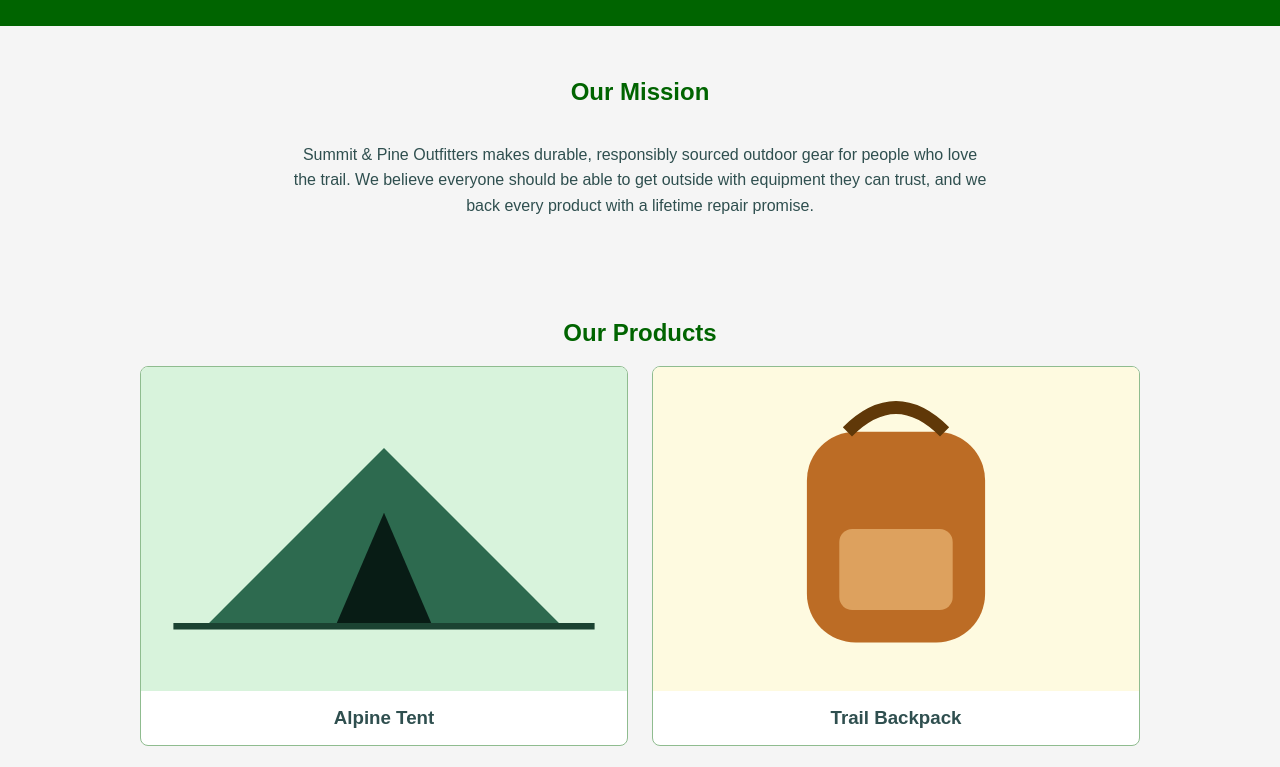
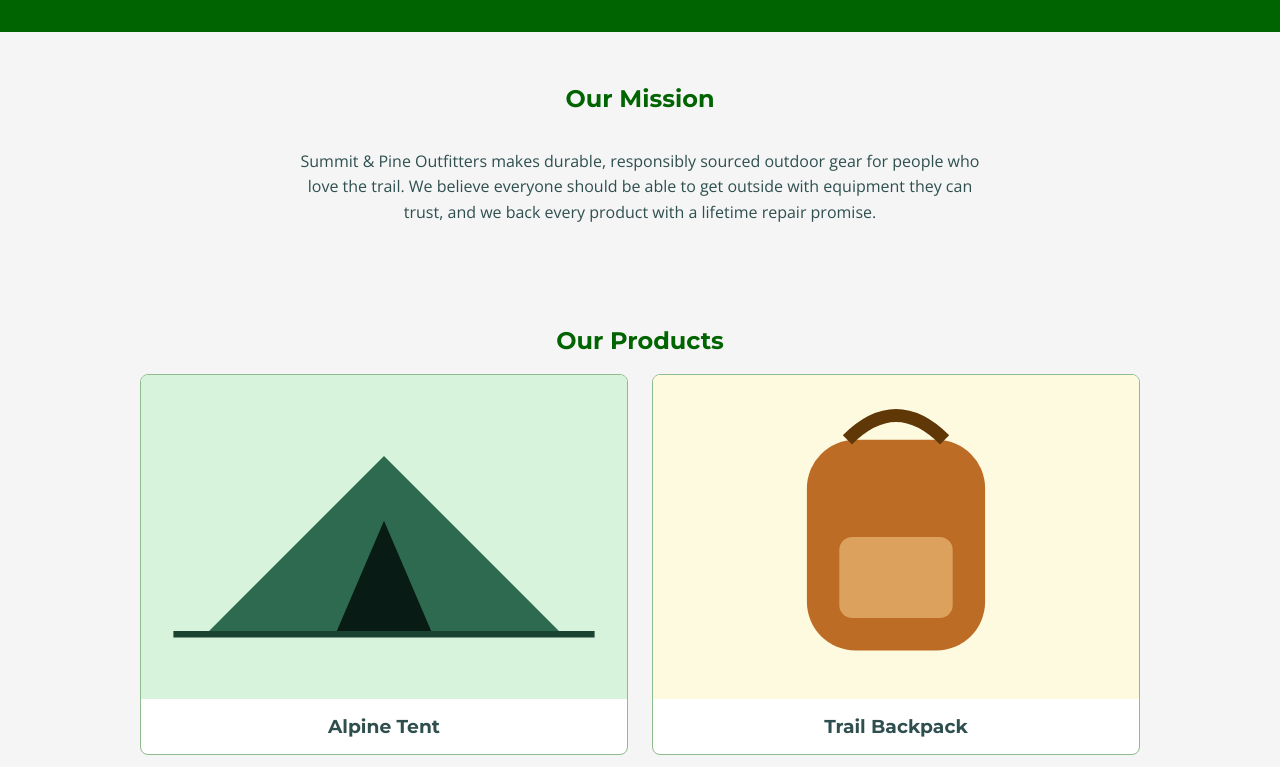
Before and after one commit to hevolx/Company-Home-Page-with-Flexbox, a plain HTML site: page index.html in a window 1280 px wide. Shown: the part 296-1063 px from the top of the page. Drawn offline with nearby package versions, Linux system fonts and the light colour scheme.

Commit message:
feat: add Google Fonts for headings and body text
Load Montserrat for headings and Open Sans for body text from the
Google Fonts API, with sans-serif fallbacks.

```diff
--- a/index.html
+++ b/index.html
@@ -4,6 +4,9 @@
   <meta charset="UTF-8">
   <meta name="viewport" content="width=device-width, initial-scale=1.0">
   <title>Summit &amp; Pine Outfitters</title>
+  <link rel="preconnect" href="https://fonts.googleapis.com">
+  <link rel="preconnect" href="https://fonts.gstatic.com" crossorigin>
+  <link href="https://fonts.googleapis.com/css2?family=Montserrat:wght@600;700&family=Open+Sans:wght@400;600&display=swap" rel="stylesheet">
   <link rel="stylesheet" href="style.css">
 </head>
 <body>
--- a/style.css
+++ b/style.css
@@ -10,9 +10,15 @@
 
 body {
   margin: 0;
-  font-family: sans-serif;
+  font-family: 'Open Sans', sans-serif;
   background-color: var(--background);
   color: var(--text);
+}
+
+h1,
+h2,
+h3 {
+  font-family: 'Montserrat', sans-serif;
 }
 
 .navbar {
```
